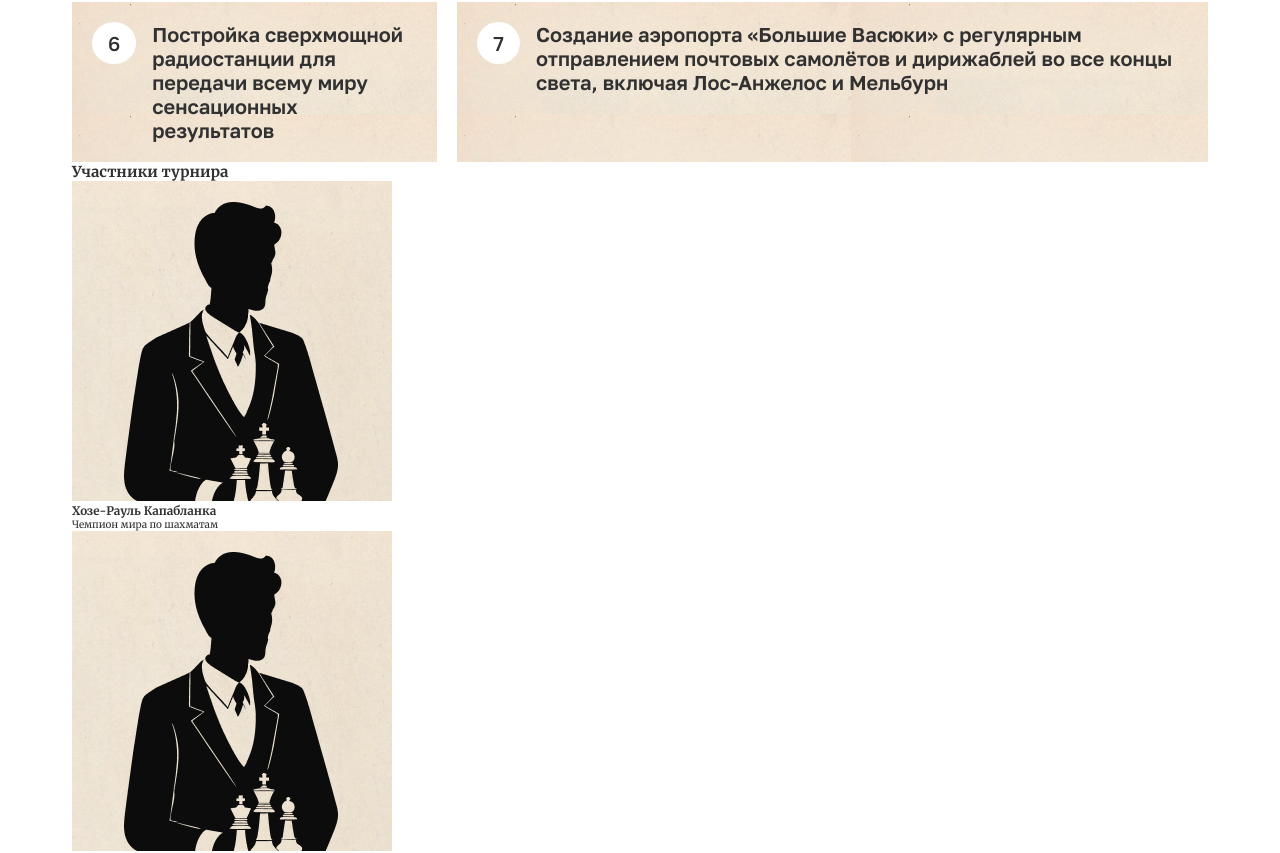
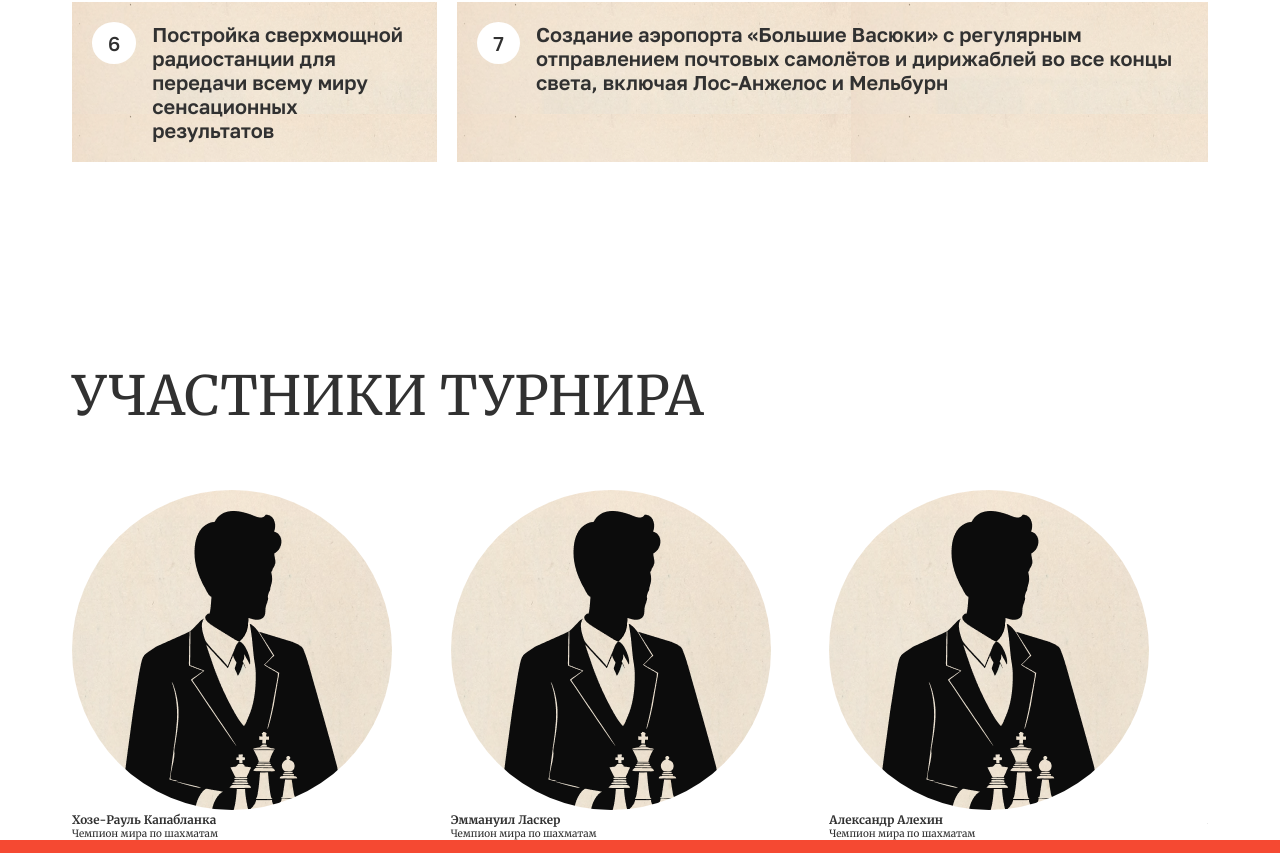
Before and after one commit to llightmoonl/fourhorseclub, a Vue app: page / in a window 1280 px wide. Shown: the part 2379-3232 px from the top of the page. Built offline with nearby package versions, Linux system fonts and the light colour scheme.

Commit message:
Начал поправлять слайдер

```diff
--- a/src/components/shared/Participants.vue
+++ /dev/null
@@ -1,27 +0,0 @@
-<script setup lang="ts">
-  import Container from './Container.vue';
-  import Slider from '../ui/Slider.vue';
-
-  defineProps<{
-    cards: Array<object>,
-  }>();
-</script>
-
-<template>
-  <section class = "participants">
-    <Container>
-      <div class="participants__content">
-        <header class = "participants__header">
-          <h2 class = "participants__title">Участники турнира</h2>
-        </header>
-        <Slider :slides="cards" :slides-per-view = "3"/>
-      </div>
-    </Container>
-  </section>
-</template>
-
-<style scoped lang="scss">
-.participants {
-
-}
-</style>
--- a/src/components/shared/PlayerCard.vue
+++ /dev/null
@@ -1,22 +0,0 @@
-<script setup lang="ts">
-import {computed} from "vue";
-
-const props = defineProps<{
-  items: object
-}>();
-
-const playerImage = computed(() => props.items.image || './player-skeleton.png');
-
-</script>
-
-<template>
-  <div class="player-card">
-    <img class = "player-card__image" :src="playerImage" :alt="items.fullName">
-    <h3 class = "player-card__title">{{items.fullName}}</h3>
-    <p class = "player-card__rank">{{items.rank}}</p>
-  </div>
-</template>
-
-<style scoped lang="scss">
-
-</style>
--- /dev/null
+++ b/src/components/shared/PlayerItem.vue
@@ -0,0 +1,33 @@
+<script setup lang="ts">
+import {computed} from "vue";
+
+const props = defineProps<{
+  items: object
+}>();
+
+const playerImage = computed(() => props.items.image || './player-skeleton.png');
+
+</script>
+
+<template>
+  <div class="player-item">
+    <img class = "player-item__image" :src="playerImage" :alt="items.fullName">
+    <h3 class = "player-item__title">{{items.fullName}}</h3>
+    <p class = "player-item__rank">{{items.rank}}</p>
+  </div>
+</template>
+
+<style scoped lang="scss">
+.player-item {
+  font-family: 'Golos Text', sans-serif;
+
+  &__image {
+    max-width: 320px;
+    width: 100%;
+    border-radius: 50%;
+    aspect-ratio: 1/1;
+  }
+
+
+}
+</style>
--- /dev/null
+++ b/src/components/shared/Players.vue
@@ -0,0 +1,35 @@
+<script setup lang="ts">
+  import Container from './Container.vue';
+  import Slider from '../ui/Slider.vue';
+
+  defineProps<{
+    dataPlayers: Array<object>,
+  }>();
+</script>
+
+<template>
+  <section class = "players">
+    <Container>
+      <header class = "players__header">
+        <h2 class = "players__title">Участники турнира</h2>
+      </header>
+      <Slider class = "players__slider" :slides="dataPlayers" :slides-per-view = "3"/>
+    </Container>
+  </section>
+</template>
+
+<style scoped lang="scss">
+.players {
+  &__header {
+    display: flex;
+  }
+  &__title {
+    font-size: 5.4rem;
+    font-weight: 400;
+    text-transform: uppercase;
+  }
+  &__slider {
+    margin-top: 60px;
+  }
+}
+</style>
--- a/src/components/ui/Slider.vue
+++ b/src/components/ui/Slider.vue
@@ -1,7 +1,8 @@
 <script setup lang="ts">
+import 'swiper/scss';
 import {Swiper, SwiperSlide} from 'swiper/vue';
-import PlayerCard from '../shared/PlayerCard.vue';
 
+import PlayerCard from '../shared/PlayerItem.vue';
 defineProps<{
   slides: Array<object>;
   slidesPerView: number;
--- a/src/views/HomeView.vue
+++ b/src/views/HomeView.vue
@@ -4,9 +4,9 @@
   import Ticker from "../components/ui/Ticker.vue";
   import Session from "../components/shared/Session.vue";
   import Stages from "../components/shared/Stages.vue";
-  import Participants from "../components/shared/Participants.vue";
+  import Players from "../components/shared/Players.vue";
 
-  const participants = [
+  const players = [
     {
       id: 1,
       fullName: "Хозе-Рауль Капабланка",
@@ -55,7 +55,7 @@
 
   <Stages class = "stages"/>
 
-  <Participants class = "participants" :cards = "participants" />
+  <Players class = "players" :dataPlayers = "players" />
 
   <Ticker>
     Дело помощи утопающим — дело рук самих утопающих!
@@ -76,4 +76,8 @@
   .stages {
     margin-top: 200px;
   }
+
+  .players {
+    margin-top: 200px;
+  }
 </style>
```
